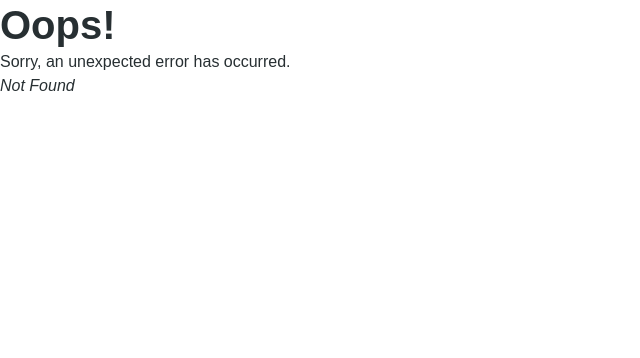
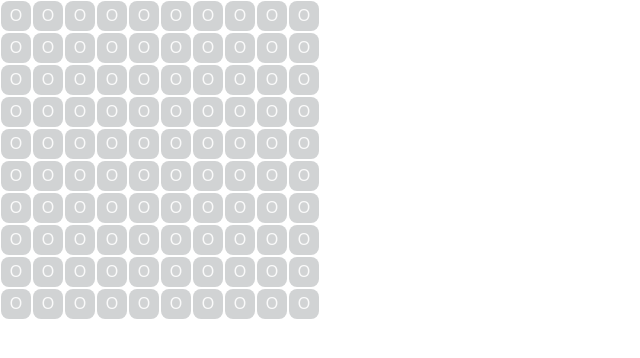
Before and after one commit to H-Lane/Cosmic-Clash, a React (Vite) app in the folder client/: page /battle in a window 1280 px wide. Before the commit this address had no page. Shown: the top 358 px of the page, without its empty margins (0-640 px from the left). Built offline with nearby package versions, Linux system fonts and the light colour scheme.

Commit message:
added Battle page with basic selection functionality

```diff
--- a/client/src/components/AttackGrid/index.jsx
+++ b/client/src/components/AttackGrid/index.jsx
@@ -2,30 +2,30 @@ import React, { useState } from "react";
 import Cell from "../Cell/index";
 
 // Functional component for rendering the player's attack grid
-const AttackGrid = ({ ships, handleAttack }) => {
+const AttackGrid = ({ atkPosition, selectSquare }) => {
   // State to store the attack grid
   const [attackBoard, setAttackBoard] = useState([]);
 
-  const positionAttacked = (pos) => {
-    for (let ship of ships) {
-      if (ship.position.includes(pos)) return true;
+  const positionSelected = (pos) => {
+    if (atkPosition == pos) {
+      return true
     }
     return false;
   };
 
   // Function to render a single cell in the attack grid
   const renderCell = (i) => {
-    const status = ships[i]; // Assuming this returns 'O' or 'X'
-    const style = positionAttacked(i + 1) ? "btn-X" : "btn-O";
+    // const status = ships[i]; // Assuming this returns 'O' or 'X'
+    // const style = status === "O" ? "btn-O" : status === "X" ? "btn-X" : "";
 
     return (
       <Cell
-        style={positionAttacked(i + 1) ? "btn-X" : "btn-O"}
-        status={positionAttacked(i + 1) ? "X" : "O"}
-        handleAttack={handleAttack}
+        style={positionSelected(i + 1) ? "btn-X" : "btn-O"}
+        status={positionSelected(i + 1) ? "X" : "O"}
+        selectSquare={selectSquare}
         key={i}
         dataPosition={i + 1}
-        attacked={positionAttacked(i + 1)}
+        attacked={positionSelected(i + 1)}
       />
     );
   };
--- a/client/src/components/Cell/index.jsx
+++ b/client/src/components/Cell/index.jsx
@@ -2,7 +2,7 @@ import React from "react";
 import PropTypes from "prop-types";
 
 // Functional component for a cell in a grid
-export default function Cell({ style, handlePlacement, status, dataPosition }) {
+export default function Cell({ style, handlePlacement, status, dataPosition, selectSquare }) {
   //create a function that adds a data id to each cell starting at 1-100 top left to bottom right
 
   // Render a cell with specified style, onClick function, and status
@@ -25,8 +25,9 @@ export default function Cell({ style, handlePlacement, status, dataPosition }) {
         }}
         //We make the on click handler only have a function if the button hasn't been clicked with a ship
         onClick={status === "O" ? handlePlacement : undefined}
+        onMouseUp={selectSquare}
         data-position={dataPosition}
-      >
+        >
         {status}
       </button>
     </div>
--- a/client/src/pages/Battle.jsx
+++ b/client/src/pages/Battle.jsx
@@ -0,0 +1,22 @@
+import React, { useState } from "react";
+import EmptyGrid from "../components/EmptyGrid";
+import { useMutation } from "@apollo/client";
+import AttackGrid from "../components/AttackGrid";
+
+function Battle() {
+  const [showConfirm, setShowConfirm] = useState(false);
+  const [atkPosition, setAtkPosition] = useState(0);
+
+  const selectSquare = (e) => {
+    setAtkPosition(parseInt(e.target.dataset.position));
+    console.log(e.target.dataset.position);
+  };
+
+  return (
+    <div>
+      <AttackGrid atkPosition={atkPosition} selectSquare={selectSquare} />
+    </div>
+  );
+}
+
+export default Battle;
```
Also changed, not shown: client/main.jsx (+30 -23 lines).
